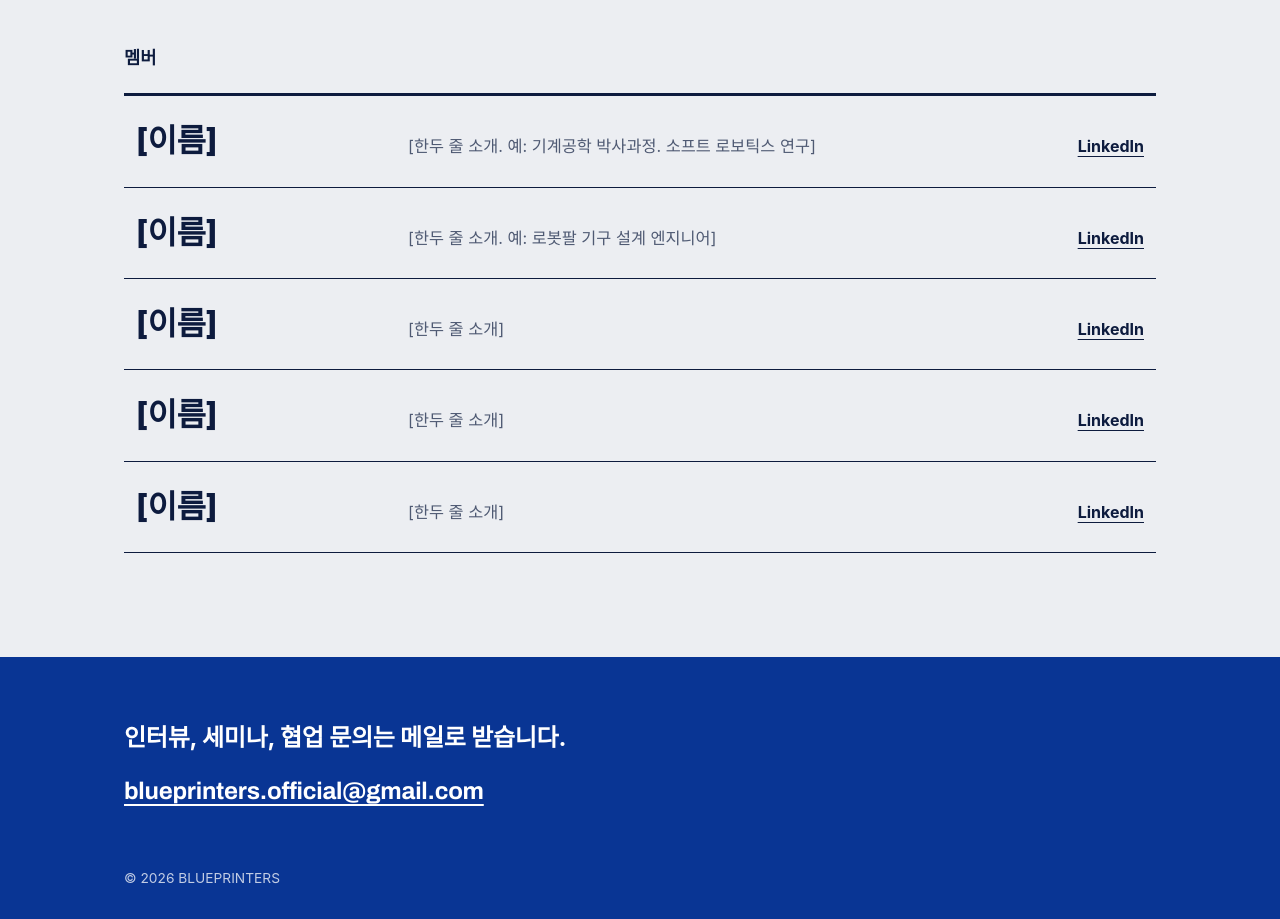
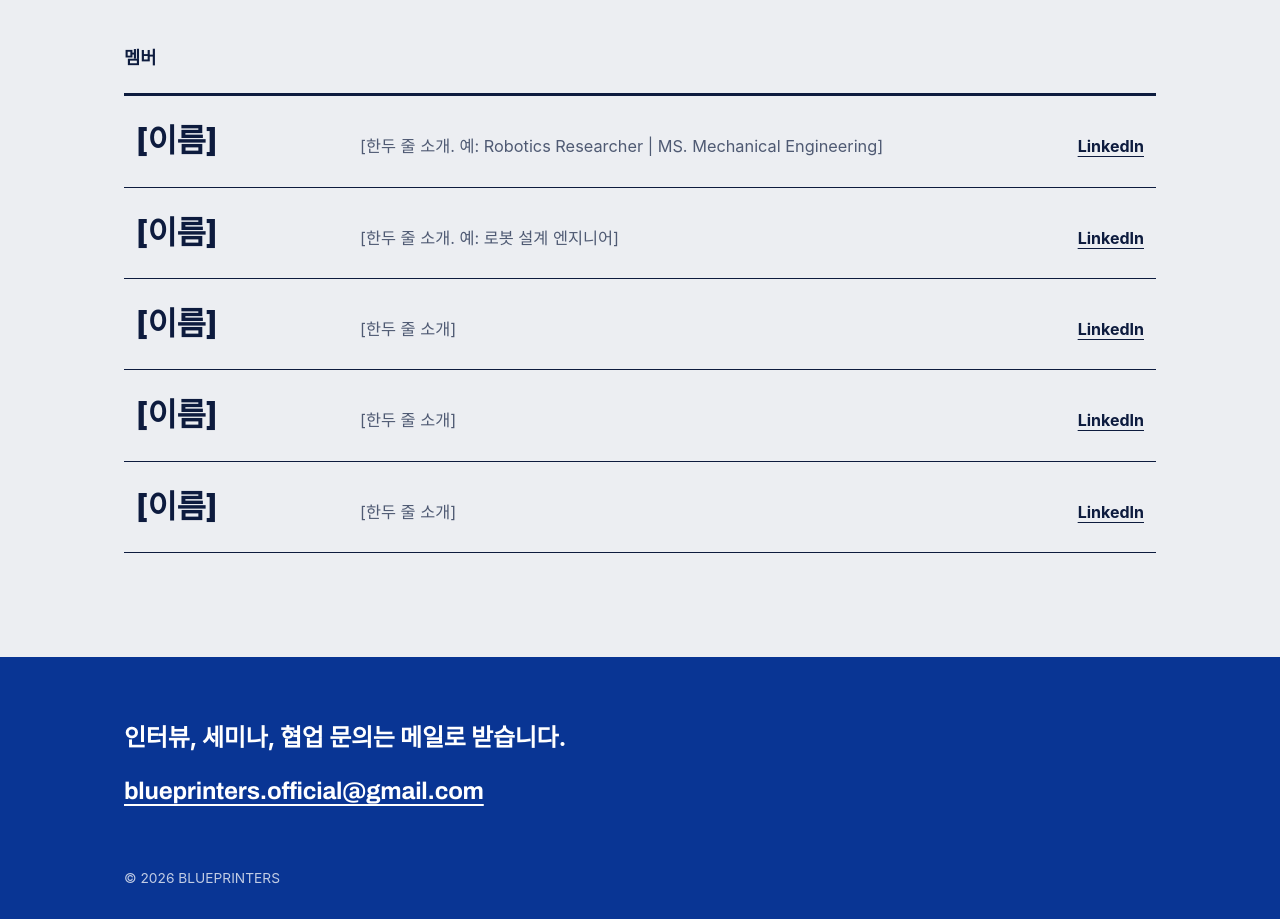
Before and after one commit to blueprinters/blueprinters.github.io, a plain HTML site: page index.html in a window 1280 px wide. Shown: the part 1100-2019 px from the top of the page. Drawn offline with Linux system fonts and the light colour scheme; a web font is replaced by a local one.

Commit message:
Update index.html

```diff
--- a/index.html
+++ b/index.html
@@ -83,7 +83,7 @@
   .list { border-top: 3px solid var(--ink); }
   .person {
     display: grid;
-    grid-template-columns: minmax(0, 15rem) minmax(0, 1fr) auto;
+    grid-template-columns: minmax(0, 12rem) minmax(0, 1fr) auto;
     gap: 8px 32px;
     align-items: baseline;
     padding: 26px 12px;
@@ -180,12 +180,12 @@
       <div class="list">
         <a class="person" href="#" target="_blank" rel="noopener">
           <span class="name">[이름]</span>
-          <span class="bio">[한두 줄 소개. 예: 기계공학 박사과정. 소프트 로보틱스 연구]</span>
+          <span class="bio">[한두 줄 소개. 예: Robotics Researcher | MS. Mechanical Engineering]</span>
           <span class="go">LinkedIn</span>
         </a>
         <a class="person" href="#" target="_blank" rel="noopener">
           <span class="name">[이름]</span>
-          <span class="bio">[한두 줄 소개. 예: 로봇팔 기구 설계 엔지니어]</span>
+          <span class="bio">[한두 줄 소개. 예: 로봇 설계 엔지니어]</span>
           <span class="go">LinkedIn</span>
         </a>
         <a class="person" href="#" target="_blank" rel="noopener">
```
